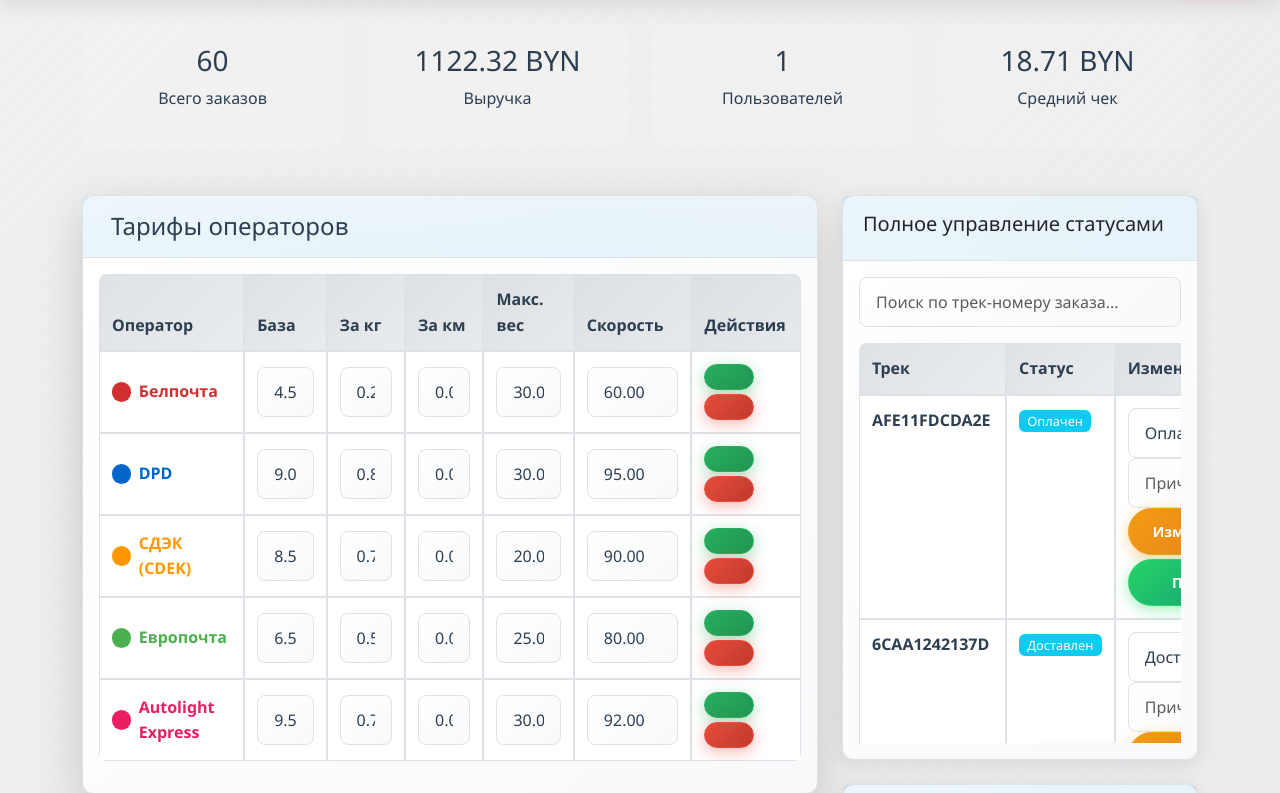
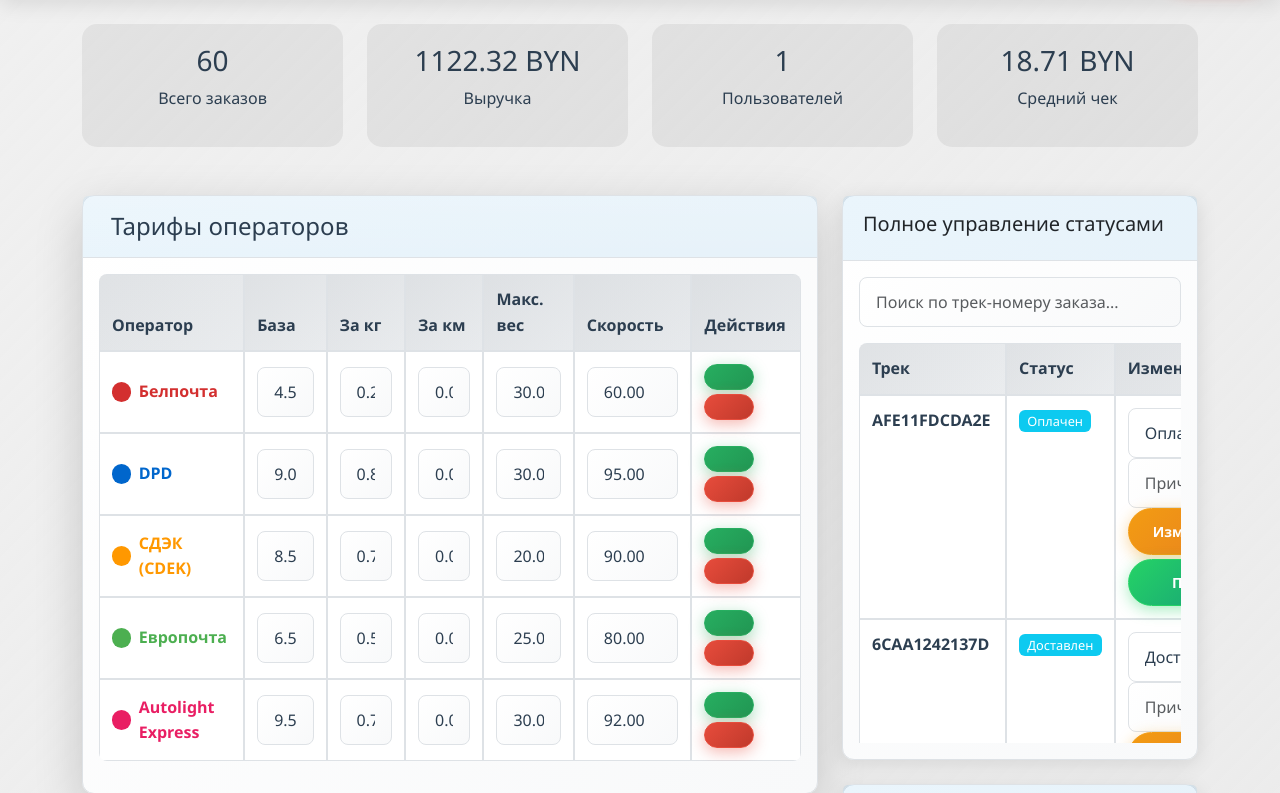
Before and after one commit to BobikSunS/123work, a PHP site: page /admin/index.php in a window 1280 px wide. Shown: the part 74-867 px from the top of the page. Run offline with PHP 8.4, Linux system fonts and the light colour scheme; a user stored in the database is signed in; data comes from the database, SQL or seed files in the repository.

Commit message:
initial commit

```diff
--- a/admin/index.php
+++ b/admin/index.php
@@ -308,7 +308,7 @@ $status_options = [
     <link href="../assets/css/style.css" rel="stylesheet">
     <script src="https://cdn.jsdelivr.net/npm/chart.js"></script>
     <style>
-        .stat-card { background: rgba(255,255,255,0.1); border-radius: 15px; padding: 20px; text-align: center; }
+        .stat-card { background: rgba(95, 95, 95, 0.1); border-radius: 15px; padding: 20px; text-align: center; }
         body.dark .stat-card { background: rgba(255,255,255,0.08); }
         .edit-input { width: 80px; font-size: 0.9em; }
         .status-badge { font-size: 0.8em; }
--- a/courier_dashboard.php
+++ b/courier_dashboard.php
@@ -64,7 +64,7 @@ if (isset($_POST['action']) && $_POST['action'] === 'update_courier_status') {
     <link href="https://cdn.jsdelivr.net/npm/bootstrap@5.3.3/dist/css/bootstrap.min.css" rel="stylesheet">
     <link href="assets/css/style.css" rel="stylesheet">
     <style>
-        .stat-card { background: rgba(255,255,255,0.1); border-radius: 15px; padding: 20px; text-align: center; }
+        .stat-card { background: rgba(83, 83, 83, 0.1); border-radius: 15px; padding: 20px; text-align: center; }
         body.dark .stat-card { background: rgba(255,255,255,0.08); }
         .status-badge { font-size: 0.8em; }
     </style>
```
